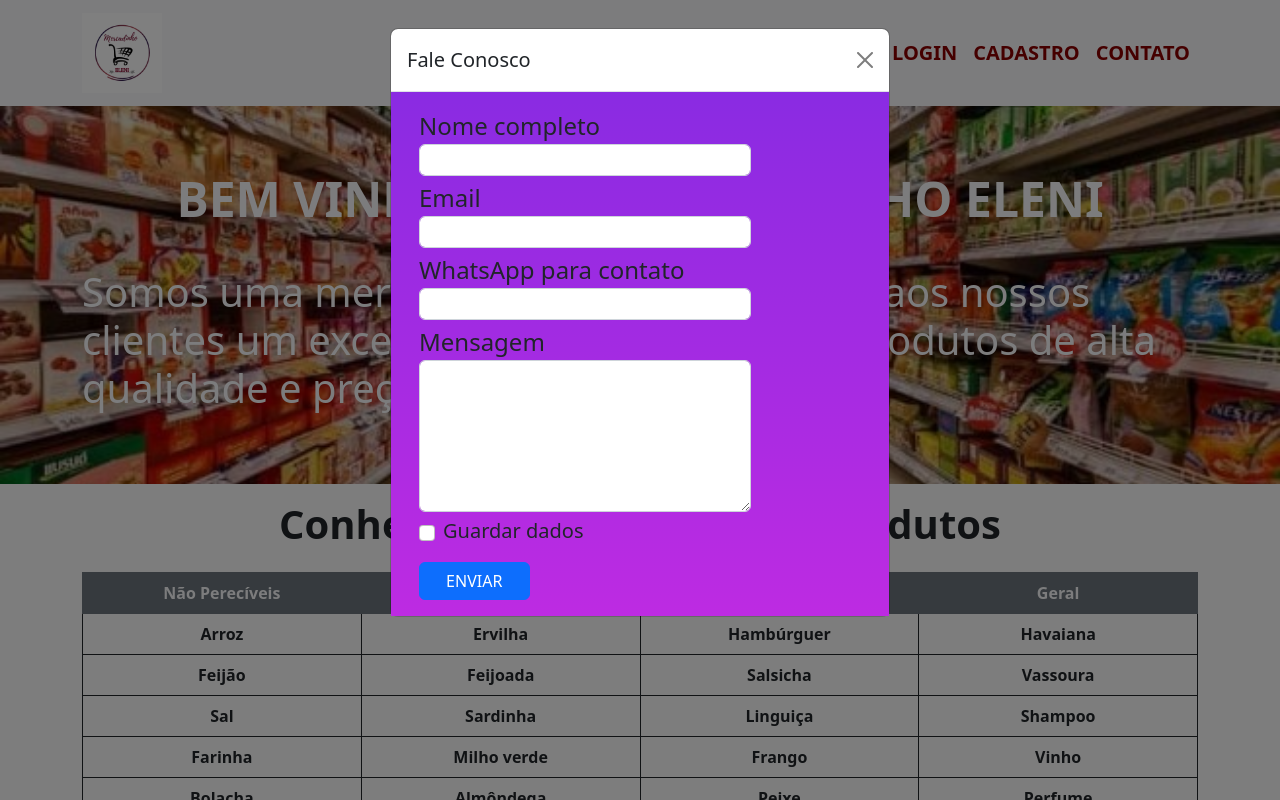
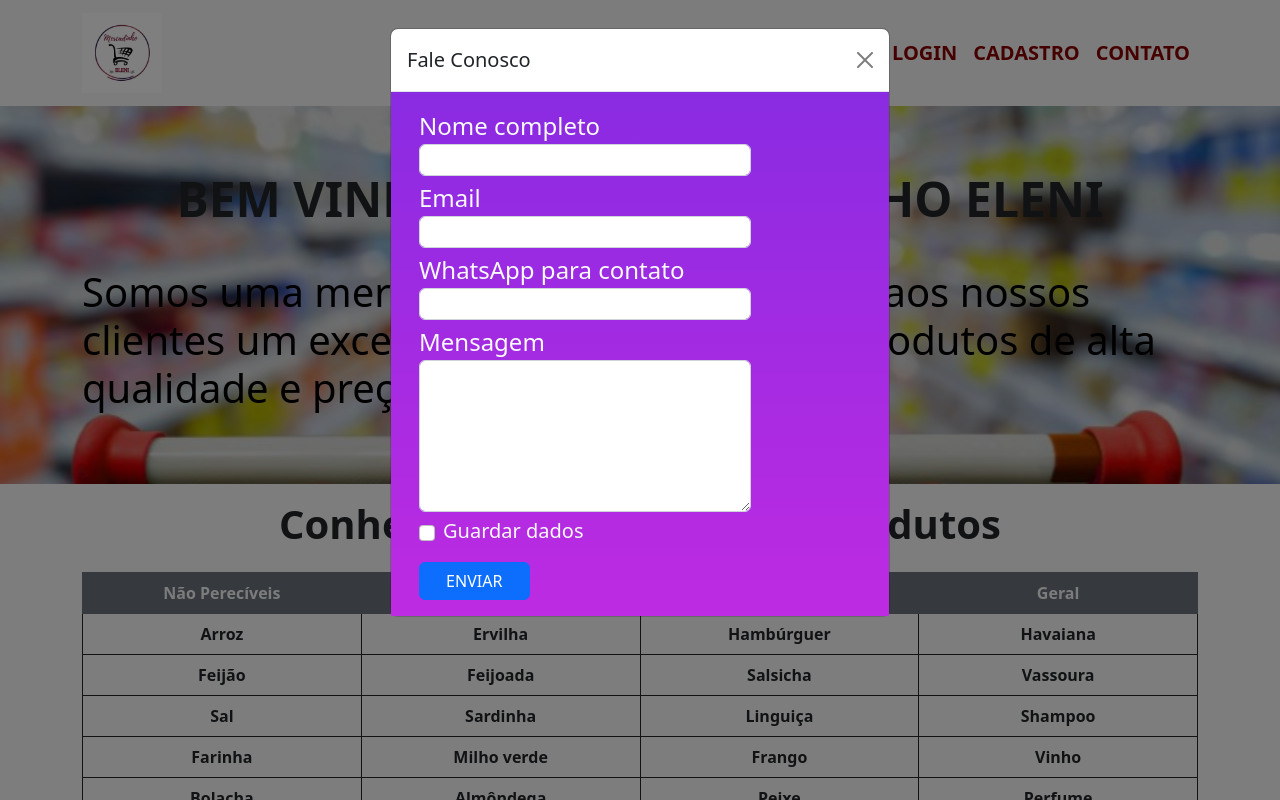
Before and after one commit to BunoQueiroz/mercearia-django, a Django app: template templates/produtos/index.html in a window 1280 px wide, after a click on "CONTATO". Run offline with Django 4.2, Linux system fonts and the light colour scheme; the template is opened without the code that fills it, so the values that code supplies are empty; some libraries are stand-ins or nearby versions.

Commit message:
Alterando um pouco do visual do formulário de contato e mudando o fundo da sessão de apresentação

```diff
--- a/produtos/static/styles/style.css
+++ b/produtos/static/styles/style.css
@@ -23,9 +23,13 @@ body {
     font-weight: bold;
 }
 
+.font-header:hover {
+    text-decoration: underline;
+    cursor: pointer;
+}
 /* Main */
 .presentation {
-    background-image: url(../img/banner-supermercado.jpg);
+    background-image: url(../img/background-supermercado.jpg);
     background-repeat: no-repeat;
     background-position: 50% 50%;
     background-size: cover;
@@ -41,10 +45,6 @@ body {
 
 .category-table {
     width: 25%;
-}
-
-.font-header:hover {
-    text-decoration: underline;
 }
 
 .call {
--- a/templates/partials/_header.html
+++ b/templates/partials/_header.html
@@ -26,22 +26,22 @@
           <button type="button" class="btn-close" data-bs-dismiss="modal" aria-label="Close"></button>
         </div>
         <div class="modal-body contact">
-          <form class="container grid">
+          <form class="text-light container grid">
             <div class="col-9 mb-1">
               <label for="InputName" class="form-label mb-0 fs-4">Nome completo</label>
-              <input type="text" class="form-control fs-5 py-0" id="InputName" required>
+              <input type="text" class="form-control fw-semibold text-primary fs-5 py-0" id="InputName" required>
             </div>
             <div class="col-9 mb-1">
               <label for="InputEmail" class="form-label mb-0 fs-4">Email</label>
-              <input type="email" class="form-control fs-5 py-0" id="InputEmail" required>
+              <input type="email" class="form-control fw-semibold text-primary fs-5 py-0" id="InputEmail" required>
             </div>
             <div class="col-9 mb-1">
               <label for="InputWhatsapp" class="form-label mb-0 fs-4">WhatsApp para contato</label>
-              <input type="number" class="form-control fs-5 py-0" id="InputWhatsapp" required>
+              <input type="number" class="form-control fw-semibold text-primary fs-5 py-0" id="InputWhatsapp" required>
             </div>
             <div class="col-9 mb-1">
               <label for="InputMessage" class="form-label mb-0 fs-4">Mensagem</label>
-              <textarea class="form-control fs-5 py-0" id="InputMessage" required cols="15" rows="5" required></textarea>
+              <textarea class="form-control fw-semibold text-primary fs-5 py-0" id="InputMessage" required cols="15" rows="5" required></textarea>
             </div>
             <div class="mb-3 form-check d-flex">
               <input type="checkbox" class="form-check-input align-self-center" id="checkBox">
--- a/templates/produtos/index.html
+++ b/templates/produtos/index.html
@@ -5,8 +5,8 @@
     <section class="presentation">
       <div class="mask py-5">
         <article class="container">
-          <h1 class="text-light display-5 fw-semibold title text-center py-3">Bem Vindo(a) ao mercadinho eleni</h1>
-          <h4 class="text-light display-6 fw-normal py-3">Somos uma mercearia disposta a oferecer aos nossos clientes um excelente serviço e entregar produtos de alta qualidade e preços 100% acecíveis</h4>
+          <h1 class="display-5 fw-semibold title text-center py-3">Bem Vindo(a) ao mercadinho eleni</h1>
+          <h4 class="text-black display-6 fw-normal py-3">Somos uma mercearia disposta a oferecer aos nossos clientes um excelente serviço e entregar produtos de alta qualidade e preços 100% acecíveis</h4>
         </article>
       </div>
     </section>
```
Also changed, not shown: static/styles/style.css (+5 -5 lines), produtos/static/img/background-supermercado.jpg (added), produtos/static/img/banner-supermercado.jpg (deleted), static/img/background-supermercado.jpg (added).
